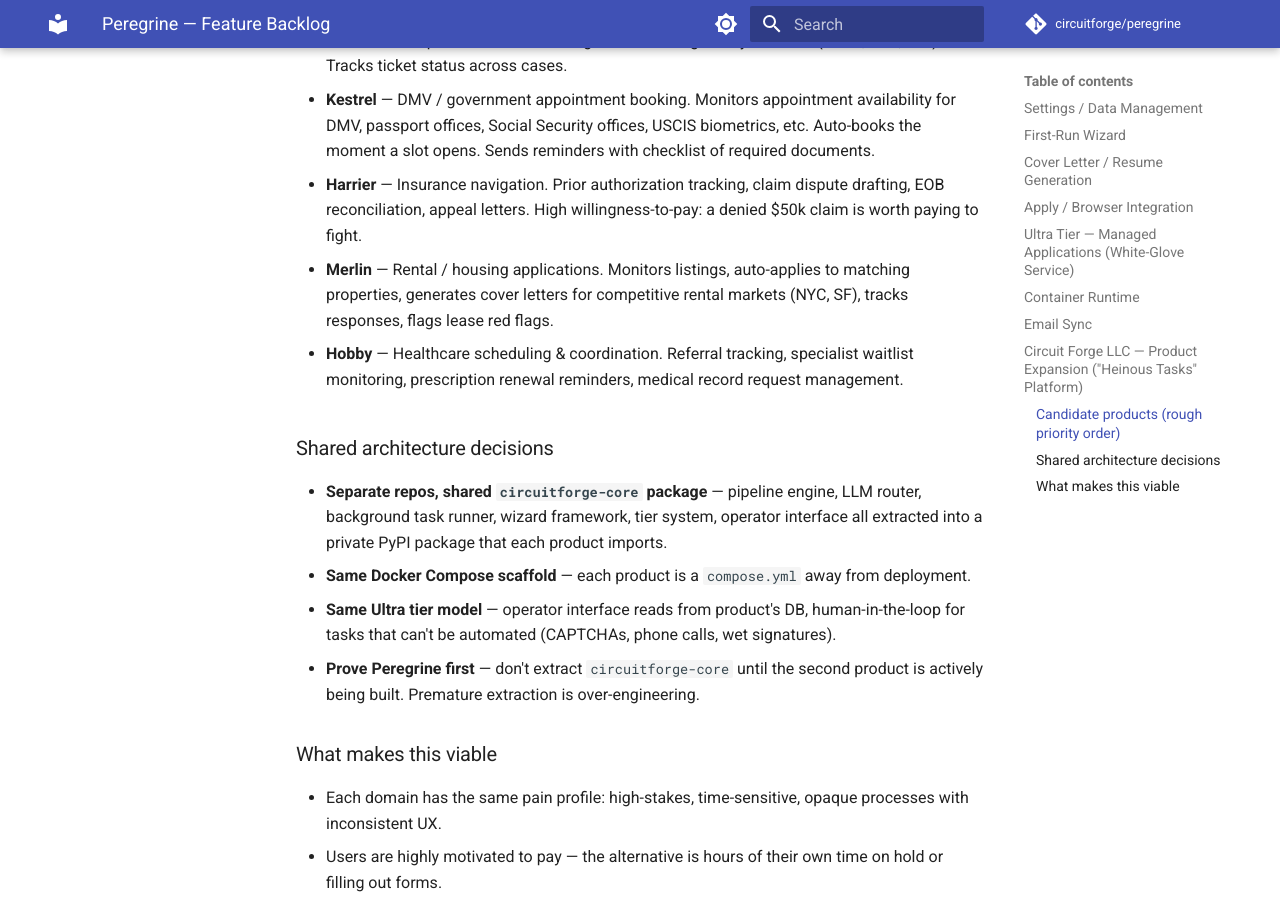
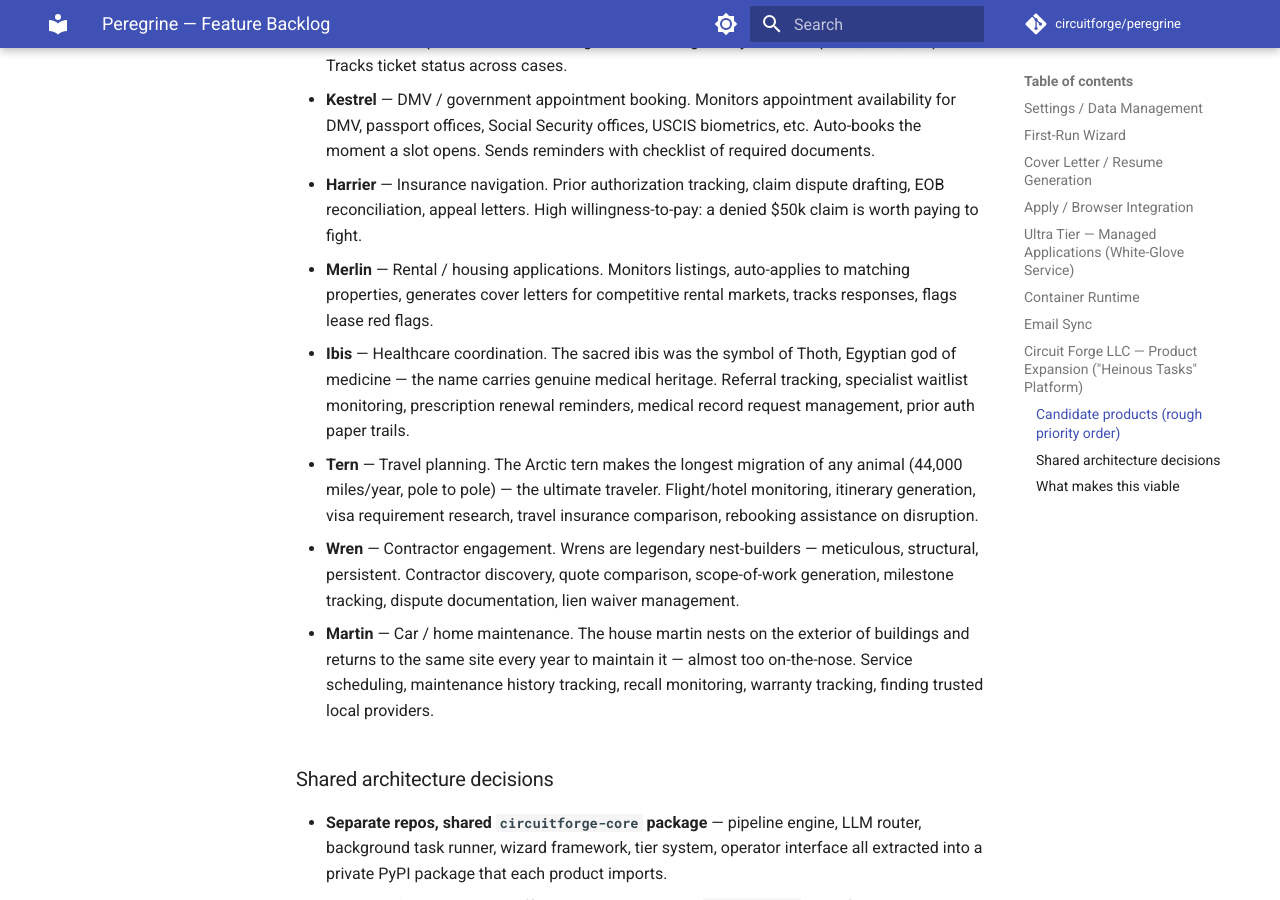
Before and after one commit to CircuitForgeLLC/peregrine, an MkDocs documentation site: the page built from docs/backlog.md, in a window 1280 px wide and 900 px high, scrolled down 3042 px. Built offline with MkDocs 1.6.1 and Material for MkDocs 9.7.7, drawn with Linux system fonts in a browser that asks for light colours.

```diff
--- a/docs/backlog.md
+++ b/docs/backlog.md
@@ -71,9 +71,15 @@ Each product ships as a **separate app** sharing the same underlying scaffold (p
 
 - **Harrier** — Insurance navigation. Prior authorization tracking, claim dispute drafting, EOB reconciliation, appeal letters. High willingness-to-pay: a denied $50k claim is worth paying to fight.
 
-- **Merlin** — Rental / housing applications. Monitors listings, auto-applies to matching properties, generates cover letters for competitive rental markets (NYC, SF), tracks responses, flags lease red flags.
+- **Merlin** — Rental / housing applications. Monitors listings, auto-applies to matching properties, generates cover letters for competitive rental markets, tracks responses, flags lease red flags.
 
-- **Hobby** — Healthcare scheduling & coordination. Referral tracking, specialist waitlist monitoring, prescription renewal reminders, medical record request management.
+- **Ibis** — Healthcare coordination. The sacred ibis was the symbol of Thoth, Egyptian god of medicine — the name carries genuine medical heritage. Referral tracking, specialist waitlist monitoring, prescription renewal reminders, medical record request management, prior auth paper trails.
+
+- **Tern** — Travel planning. The Arctic tern makes the longest migration of any animal (44,000 miles/year, pole to pole) — the ultimate traveler. Flight/hotel monitoring, itinerary generation, visa requirement research, travel insurance comparison, rebooking assistance on disruption.
+
+- **Wren** — Contractor engagement. Wrens are legendary nest-builders — meticulous, structural, persistent. Contractor discovery, quote comparison, scope-of-work generation, milestone tracking, dispute documentation, lien waiver management.
+
+- **Martin** — Car / home maintenance. The house martin nests on the exterior of buildings and returns to the same site every year to maintain it — almost too on-the-nose. Service scheduling, maintenance history tracking, recall monitoring, warranty tracking, finding trusted local providers.
 
 ### Shared architecture decisions
 
```
Also changed, not shown: docs/product-brief.md (added, +107 -0 lines).
